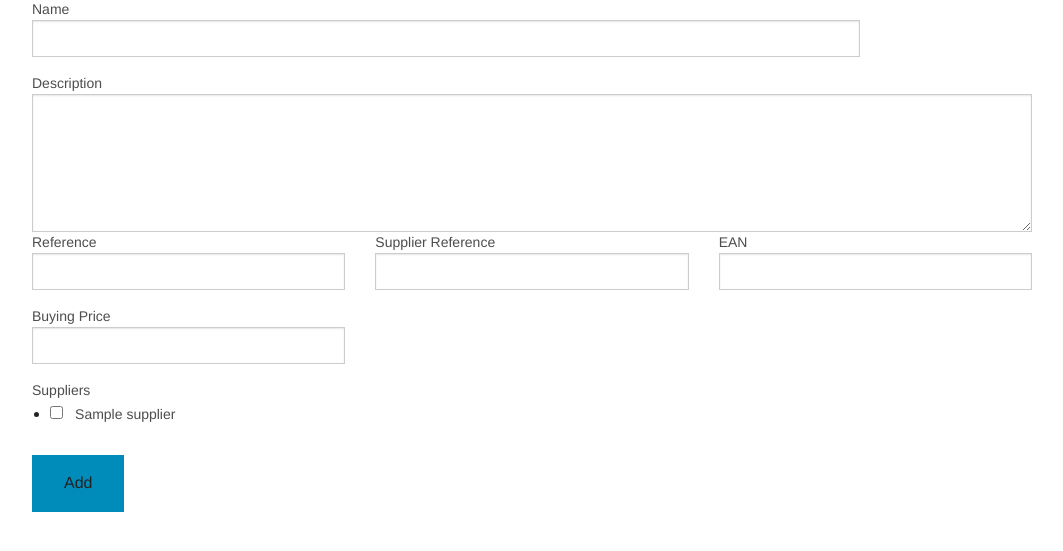
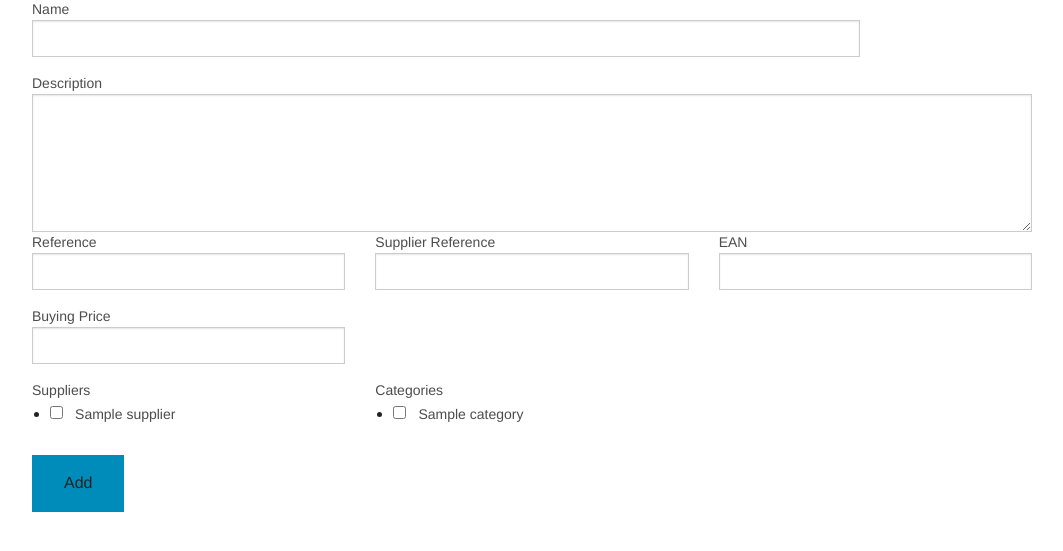
Before and after one commit to oeilgauche/vicuna, a Flask app: page /backend/products/add in a window 1280 px wide. Shown: the part 134-685 px from the top of the page, without its empty margins (108-1171 px from the left). Run offline with Flask 2, Linux system fonts and the light colour scheme; tables that the repository leaves empty hold one stand-in row (values such as "Sample post").

Commit message:
Created product categories and updated product_add

```diff
--- a/app/__init__.py
+++ b/app/__init__.py
@@ -39,4 +39,5 @@ app.register_blueprint(products)
 
 # Build the database:
 # This will create the database file using SQLAlchemy
-db.create_all()
+# db.create_all()
+# Already built with Flask-Migrate through manage.py
--- a/app/products/forms.py
+++ b/app/products/forms.py
@@ -1,9 +1,9 @@
 from flask.ext.babel import Babel
 from flask.ext.wtf import Form
 from wtforms import (StringField, BooleanField, TextAreaField, IntegerField, SelectField,
-					SelectMultipleField, DecimalField, widgets)
+					SelectMultipleField, DecimalField, RadioField, widgets)
 from wtforms.validators import DataRequired, Length, Email
-from .models import Product
+from .models import Product, Category
 from ..suppliers.models import Supplier
 
 class AddProduct(Form):
@@ -18,3 +18,13 @@ class AddProduct(Form):
 									widget=widgets.ListWidget(prefix_label=False),
 									coerce=int,
 									validators=[DataRequired()])
+	categories = SelectMultipleField('Categories',
+									option_widget=widgets.CheckboxInput(),
+									widget=widgets.ListWidget(prefix_label=False),
+									coerce=int,
+									validators=[DataRequired()])
+
+
+class AddCategory(Form):
+	name = StringField('Label', validators=[DataRequired()])
+	code = IntegerField('Code', validators=[DataRequired()])
--- a/app/products/views.py
+++ b/app/products/views.py
@@ -12,10 +12,10 @@ from app import db
 products = Blueprint('products', __name__, url_prefix='/backend/products')
 
 # Import the forms
-from .forms import AddProduct
+from .forms import AddProduct, AddCategory
 
 # Import the models
-from .models import Product
+from .models import Product, Category
 from ..suppliers.models import Supplier
 
 # Import Babel
@@ -35,7 +35,9 @@ def products_list():
 def product_add():
 	form = AddProduct()
 	suppliers = [(s.id, s.name) for s in Supplier.query.order_by(Supplier.name)]
+	categories = [(c.id, c.name) for c in Category.query.order_by(Category.code)]
 	form.suppliers.choices = suppliers
+	form.categories.choices = categories
 	if form.validate_on_submit():
 		# Storing the buying price as an integer
 		buying_price_int = int(form.buying_price.data * 100)
@@ -51,6 +53,12 @@ def product_add():
 			supp = Supplier.query.filter_by(id=s).first()
 			supp.products.append(product)
 			db.session.add(supp)
+			db.session.commit()
+
+		for c in form.categories.data:
+			cat = Category.query.filter_by(id=c).first()
+			cat.products.append(product)
+			db.session.add(cat)
 			db.session.commit()
 
 		flash('Product %s added!' % form.name.data, 'success')
@@ -115,3 +123,28 @@ def product_view(id):
 	product = Product.query.get_or_404(id)
 	return render_template('products/view.html', title='Products',
 							product=product)
+
+
+@products.route('/categories', methods=['GET', 'POST'])
+def categories():
+	form = AddCategory()
+	categories = Category.query.order_by(Category.code)
+	if form.validate_on_submit():
+		category = Category(name=form.name.data, code=form.code.data)
+		db.session.add(category)
+		db.session.commit()
+		flash('Category %s added!' % form.name.data, 'success')
+		return redirect(url_for('products.categories'))
+	return render_template('products/categories.html',
+							title='Categories',
+							categories=categories,
+							form=form)
+
+
+@products.route('/categories/delete/<int:id>', methods=['GET', 'POST'])
+def category_delete(id):
+	category = Category.query.get_or_404(id)
+	db.session.delete(category)
+	db.session.commit()
+	flash('Category %s deleted!' % category.name, 'success')
+	return redirect(url_for('products.categories'))
--- a/app/suppliers/models.py
+++ b/app/suppliers/models.py
@@ -8,7 +8,8 @@ suppliers_products = db.Table('suppliers_products',
 class Supplier(db.Model):
 	id = db.Column(db.Integer, primary_key=True)
 	date_created = db.Column(db.DateTime, default=db.func.current_timestamp())
-	date_modified = db.Column(db.DateTime, default=db.func.current_timestamp(), onupdate=db.func.current_timestamp())
+	date_modified = db.Column(db.DateTime, default=db.func.current_timestamp(),
+								onupdate=db.func.current_timestamp())
 	name = db.Column(db.String(100))
 	address = db.Column(db.String(50))
 	zip_code = db.Column(db.Integer)
--- a/app/templates/backend/base.html
+++ b/app/templates/backend/base.html
@@ -24,7 +24,7 @@
 				<a href="{{ url_for('products.products_list') }}">Products</a>
 				<ul class="dropdown">
 					<li><a href="{{ url_for('products.product_add') }}">Add</a></li>
-					<li><a href="#">Edit</a></li>
+					<li><a href="{{ url_for('products.categories') }}">Categories</a></li>
 				</ul>
 			</li>
 			<li class="has-dropdown not-click">
--- a/app/templates/products/add.html
+++ b/app/templates/products/add.html
@@ -61,6 +61,12 @@
 	    			<small class="error">{{ error }}</small>
                 {% endfor %}
 	    	</div>
+	    	<div class="small-4 columns end">
+	    		{{ form.categories.label }} {{ form.categories() }}
+	    		{% for error in form.categories.errors %}
+	    			<small class="error">{{ error }}</small>
+                {% endfor %}
+	    	</div>
 	    </div>
 
 	    <button type="submit" value="Add">Add</button>
--- a/app/templates/products/edit.html
+++ b/app/templates/products/edit.html
@@ -17,7 +17,7 @@
 
 	    <div class="row">
 	    	<div class="small-12 columns">
-	    		{{ form.description.label }} {{ form.form.description(cols="35", rows="5") }}
+	    		{{ form.description.label }} {{ form.description(cols="35", rows="5") }}
 	    		{% for error in form.description.errors %}
 	    			<small class="error">{{ error }}</small>
                 {% endfor %}
@@ -61,9 +61,10 @@
 	    			<small class="error">{{ error }}</small>
                 {% endfor %}
 	    	</div>
+
 	    </div>
 
-	    <button type="submit" value="Add">Edit</button>
+	    <button type="submit" value="Add">Add</button>
 	</form>
 
 
--- a/app/templates/products/view.html
+++ b/app/templates/products/view.html
@@ -10,6 +10,7 @@
 		<p>Reference: {{ product.reference }}</p>
 		<p>Supplier Reference: {{ product.supplier_reference }}</p>
 		<p>EAN: {{ product.ean }}</p>
+		<p>Category: {{ product.category.name }}</p>
 		<p>Suppplier(s):</p>
 		<ul>
 			{% for supplier in product.supplier %}
```
Also changed, not shown: app/products/models.py (+16 -1 lines), app/templates/products/categories.html (added, +41 -0 lines), migrations/versions/1050fb9fff33_.py (added, +26 -0 lines), README.md, 5 other files.
